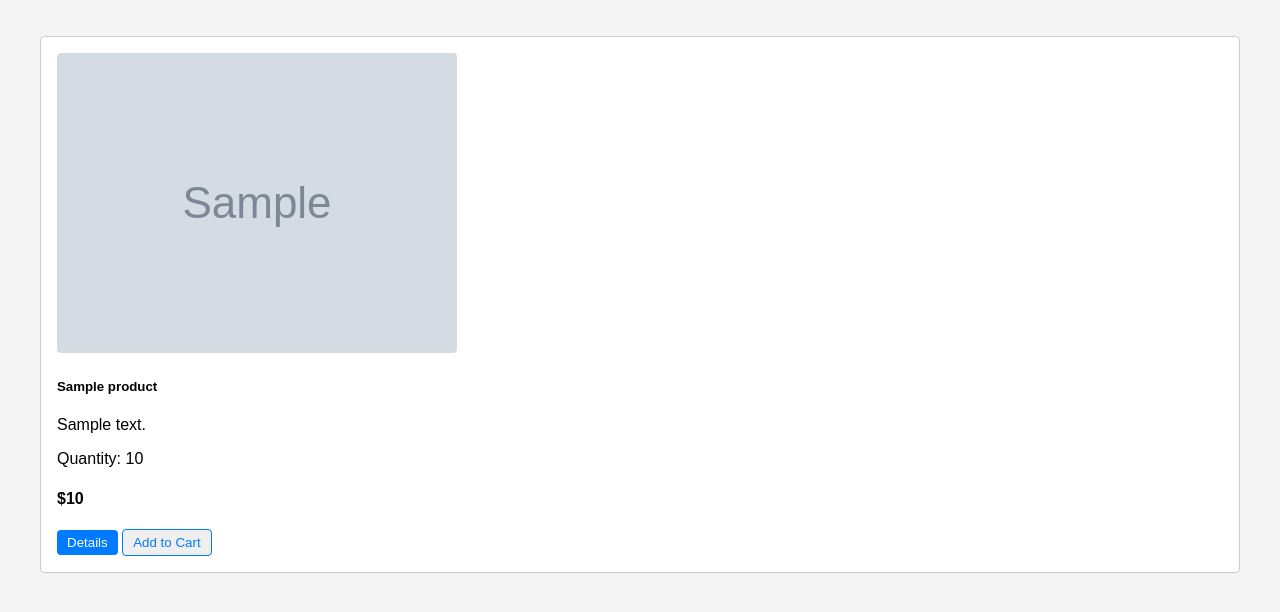
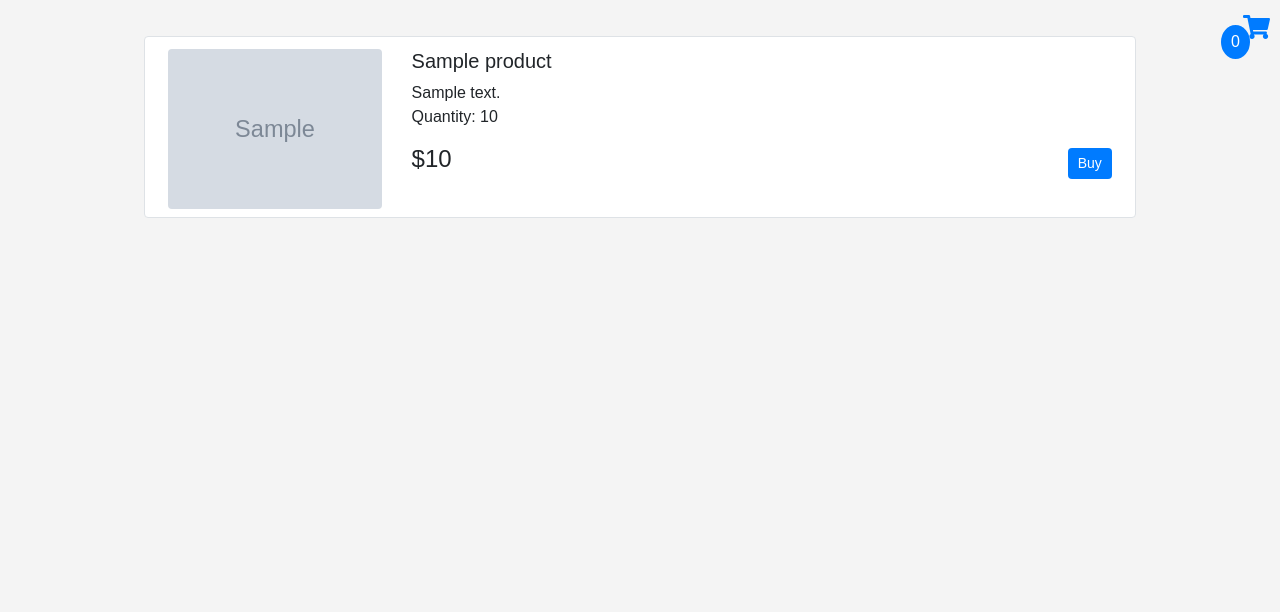
Before and after one commit to AfzalAliSolangi/Drug-Supply-Chain-using-Blockchain, a Django app: template templates/products.html in a window 1280 px wide. Shown: the top 612 px of the page. Run offline with Django 4.2, Linux system fonts and the light colour scheme; the template is opened without the code that fills it: most values are stand-ins (such as "Sample title", 1, 10 or a date in 2020); grey boxes marked "Sample" are stand-in pictures; parts of the project's set-up code (start-up, migrations or seed data) failed here and were passed over; some libraries are stand-ins or nearby versions.

Commit message:
cart counter added for products

```diff
--- a/templates/products.html
+++ b/templates/products.html
@@ -4,6 +4,8 @@
     <meta charset="UTF-8">
     <meta name="viewport" content="width=device-width, initial-scale=1.0">
     <title>Product List</title>
+    <link rel="stylesheet" href="https://maxcdn.bootstrapcdn.com/bootstrap/4.0.0/css/bootstrap.min.css">
+    <link rel="stylesheet" href="https://cdnjs.cloudflare.com/ajax/libs/font-awesome/5.15.1/css/all.min.css"> <!-- Font Awesome -->
     <style>
         body {
             font-family: Arial, sans-serif;
@@ -60,11 +62,50 @@
             background-color: #007bff;
             color: #fff;
         }
+
+        .read-more-content {
+            overflow: hidden;
+            height: 1.5em; /* Adjust as needed */
+        }
+
+        .read-more-toggle {
+            cursor: pointer;
+            color: #007bff;
+        }
+
+        /* Cart Icon */
+        .cart-icon {
+            position: fixed;
+            top: 10px;
+            right: 10px;
+            font-size: 24px;
+            color: #007bff;
+            cursor: pointer;
+        }
+
+        /* Cart Counter */
+        .cart-counter {
+            position: fixed;
+            top: 25px;
+            right: 30px;
+            background-color: #007bff;
+            color: #fff;
+            padding: 5px 10px;
+            border-radius: 50%;
+        }
     </style>
 </head>
 
 <body>
     <div class="container">
+        <!-- Cart Icon -->
+        <div class="cart-icon">
+            <i class="fas fa-shopping-cart"></i>
+        </div>
+
+        <!-- Cart Counter -->
+        <div class="cart-counter" id="cartCounter">0</div>
+
         <div class="d-flex justify-content-center row">
             <div class="col-md-10">
                 {% for product in products %}
@@ -72,15 +113,45 @@
                         <div class="col-md-3 mt-1"><img class="img-fluid img-responsive rounded product-image" src="{{ product.image_url }}"></div>
                         <div class="col-md-9 mt-1">
                             <h5>{{ product.product_name }}</h5>
-                            <p>{{ product.description }}</p>
+                            <div class="read-more-content">
+                                <p>{{ product.description | slice:":89" }}</p>
+                            </div>
+                            {% if product.description.length > 89 %}
+                                <p class="read-more-toggle" onclick="toggleReadMore('{{ product.id }}')">Read more...</p>
+                                <div id="readMoreContent{{ product.id }}" style="display: none;">{{ product.description | slice:"89:" }}</div>
+                            {% endif %}
                             <p>Quantity: {{ product.quantity_in_stock }}</p>
                             <div class="d-flex flex-row align-items-center justify-content-between">
                                 <div>
                                     <h4 class="mr-1">${{ product.unit_price }}</h4>
                                 </div>
                                 <div class="d-flex flex-column">
-                                    <button class="btn btn-primary btn-sm" type="button">Details</button>
-                                    <button class="btn btn-outline-primary btn-sm mt-2" type="button">Add to Cart</button>
+                                    <button class="btn btn-primary btn-sm" type="button" data-toggle="modal" data-target="#addToCartModal{{ product.id }}">
+                                        Buy
+                                    </button>
+                                </div>
+                            </div>
+                        </div>
+                    </div>
+
+                    <!-- Add to Cart Modal -->
+                    <div class="modal fade" id="addToCartModal{{ product.id }}" tabindex="-1" role="dialog" aria-labelledby="addToCartModalLabel" aria-hidden="true">
+                        <div class="modal-dialog" role="document">
+                            <div class="modal-content">
+                                <div class="modal-header">
+                                    <h5 class="modal-title" id="addToCartModalLabel">Add to Cart</h5>
+                                    <button type="button" class="close" data-dismiss="modal" aria-label="Close">
+                                        <span aria-hidden="true">&times;</span>
+                                    </button>
+                                </div>
+                                <div class="modal-body">
+                                    <form>
+                                        <div class="form-group">
+                                            <label for="quantity">Quantity:</label>
+                                            <input type="number" class="form-control" id="quantity{{ product.id }}" name="quantity" value="1" min="1" max="{{ product.quantity_in_stock }}">
+                                        </div>
+                                        <button type="button" class="btn btn-primary" onclick="addToCart('{{ product.id }}', '{{ product.quantity_in_stock }}')">Add to Cart</button>
+                                    </form>
                                 </div>
                             </div>
                         </div>
@@ -89,5 +160,32 @@
             </div>
         </div>
     </div>
+
+    <script src="https://code.jquery.com/jquery-3.2.1.slim.min.js"></script>
+    <script src="https://cdnjs.cloudflare.com/ajax/libs/popper.js/1.12.9/umd/popper.min.js"></script>
+    <script src="https://maxcdn.bootstrapcdn.com/bootstrap/4.0.0/js/bootstrap.min.js"></script>
+
+    <script>
+        function toggleReadMore(productId) {
+            var readMoreContent = document.getElementById('readMoreContent' + productId);
+            readMoreContent.style.display = (readMoreContent.style.display === 'none' || readMoreContent.style.display === '') ? 'block' : 'none';
+        }
+
+        function addToCart(productId, maxQuantity) {
+            var quantityInput = document.getElementById('quantity' + productId);
+            var quantity = parseInt(quantityInput.value, 10);
+            if (quantity > 0 && quantity <= maxQuantity) {
+                var cartCounter = document.getElementById('cartCounter');
+                var currentCount = parseInt(cartCounter.innerText, 10);
+                cartCounter.innerText = currentCount + 1;
+                quantityInput.value = 0;
+                $('#addToCartModal' + productId).modal('hide');
+
+                // Add additional logic here to update the cart or perform other actions
+            } else {
+                alert('Invalid quantity. Please enter a valid quantity.');
+            }
+        }
+    </script>
 </body>
 </html>
```
